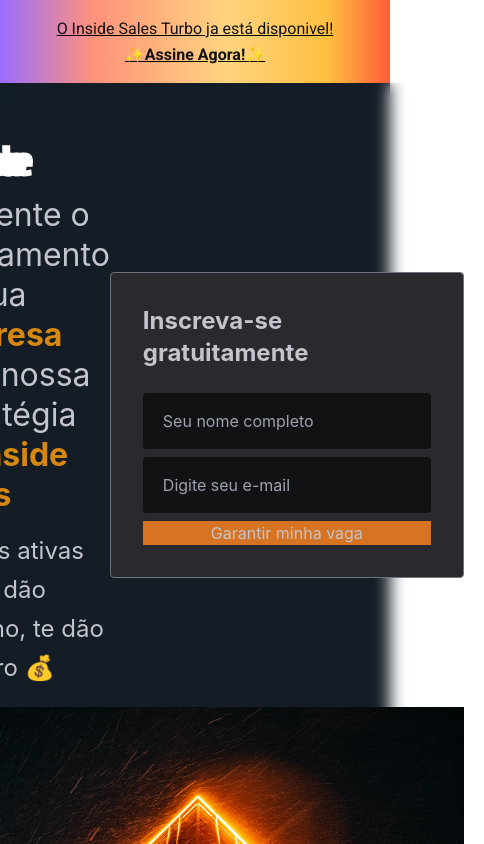
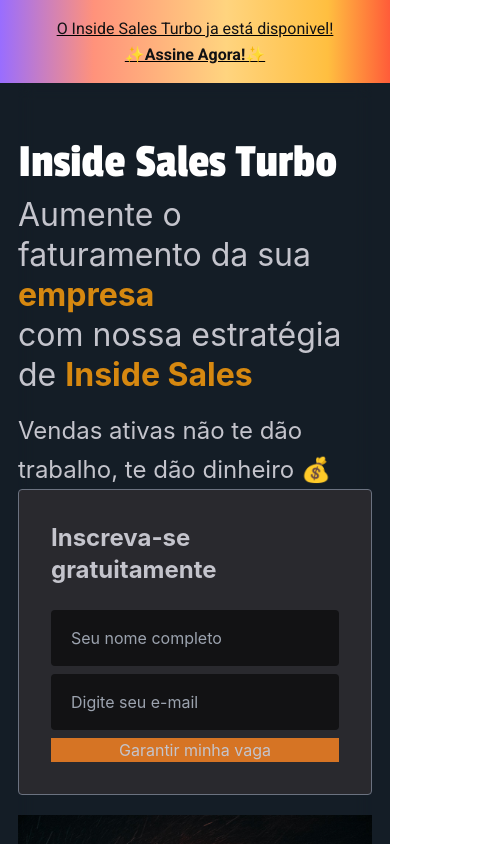
Before and after one commit to fernando-RA/automateal, a Next.js app: page /subscribe in a window 390 px wide. Shown: the top 844 px of the page, 484 px wide, since content can reach past the window. Built offline with nearby package versions, Linux system fonts and the light colour scheme.

Commit message:
fix: fixing mobile style in subscribe page

```diff
--- a/pages/subscribe/subscribe.module.scss
+++ b/pages/subscribe/subscribe.module.scss
@@ -79,3 +79,11 @@
 .hero_banner_background_image {
   margin-top: 1.25rem;
 }
+
+@media screen and (max-width: 768px) {
+  .hero_banner_container {
+    display: flex;
+    justify-content: flex-start;
+    flex-direction: column; /*This solves everything*/
+  }
+}
```
